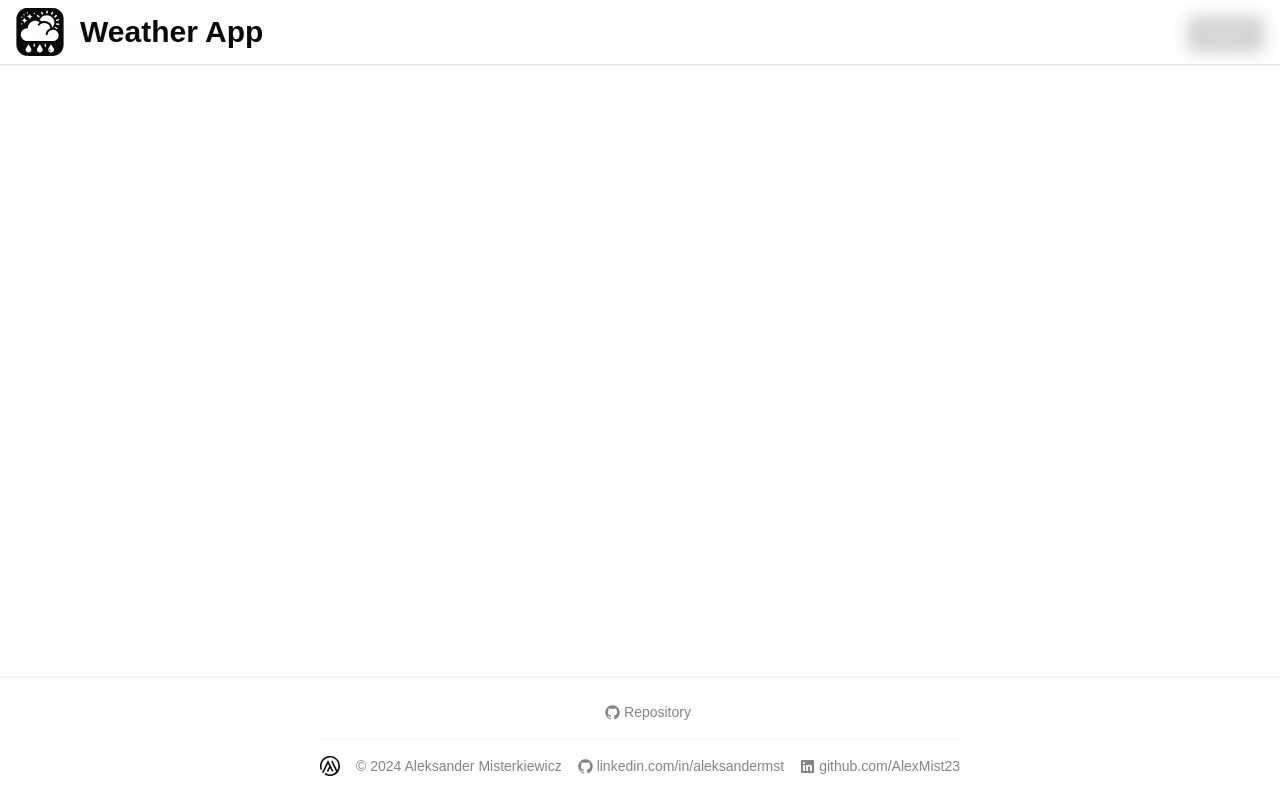
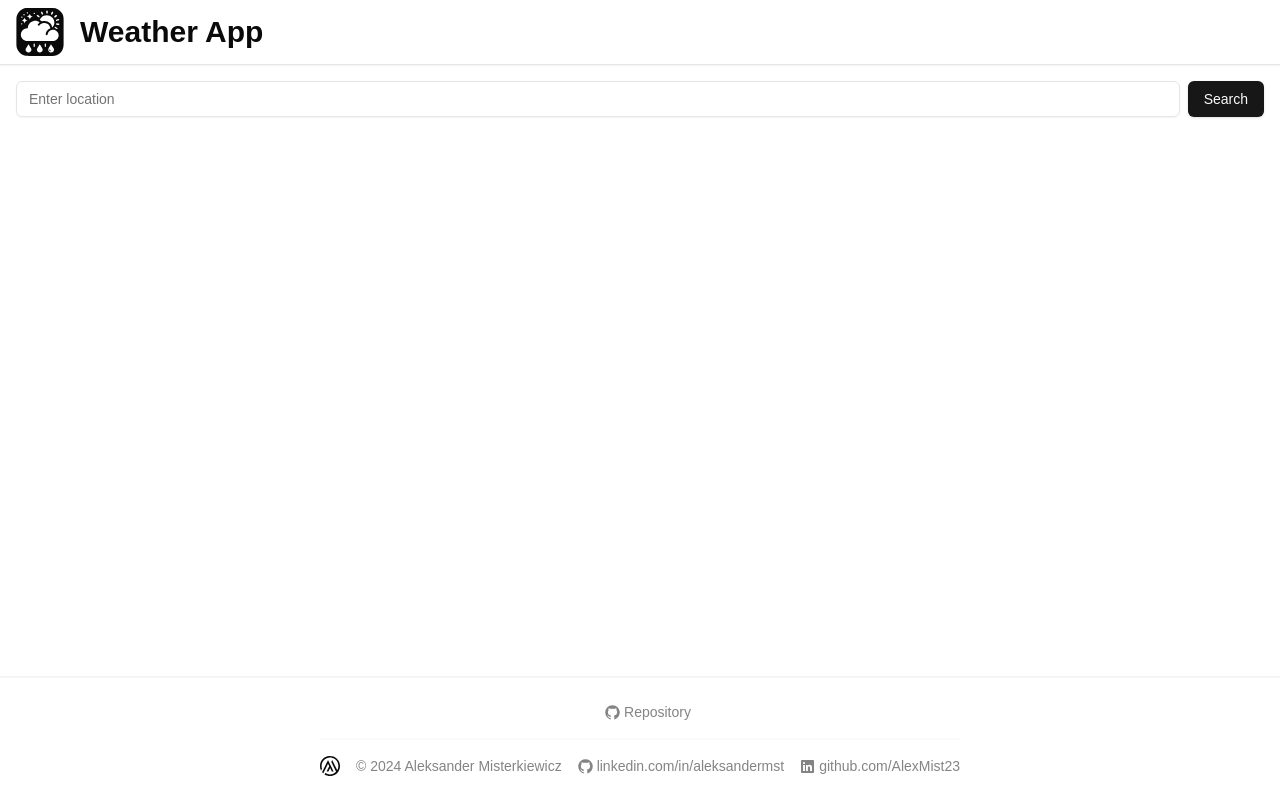
Before and after one commit to AlexMist23/weather-app-2, a Next.js app: page / in a window 1280 px wide. Built offline with nearby package versions, Linux system fonts and the light colour scheme.

Commit message:
header position del fixed

```diff
--- a/src/components/header.tsx
+++ b/src/components/header.tsx
@@ -9,7 +9,7 @@ export default function Header() {
     <>
       <header
         className={cn(
-          "z-10 fixed w-full bg-background/80 backdrop-blur border-b shadow-sm"
+          "z-10 w-full bg-background/80 backdrop-blur border-b shadow-sm"
         )}
       >
         <div className="flex items-center h-16 gap-8 px-4 mx-auto text-sm xl:container">
```
